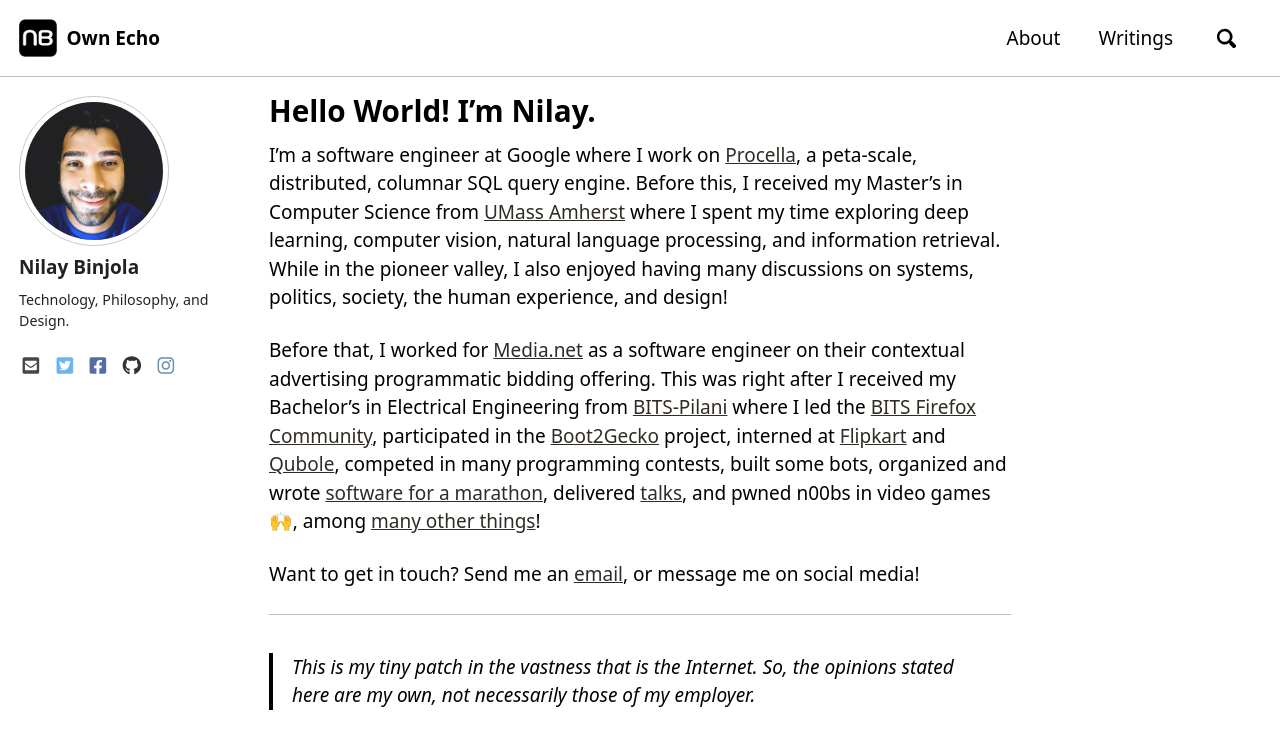
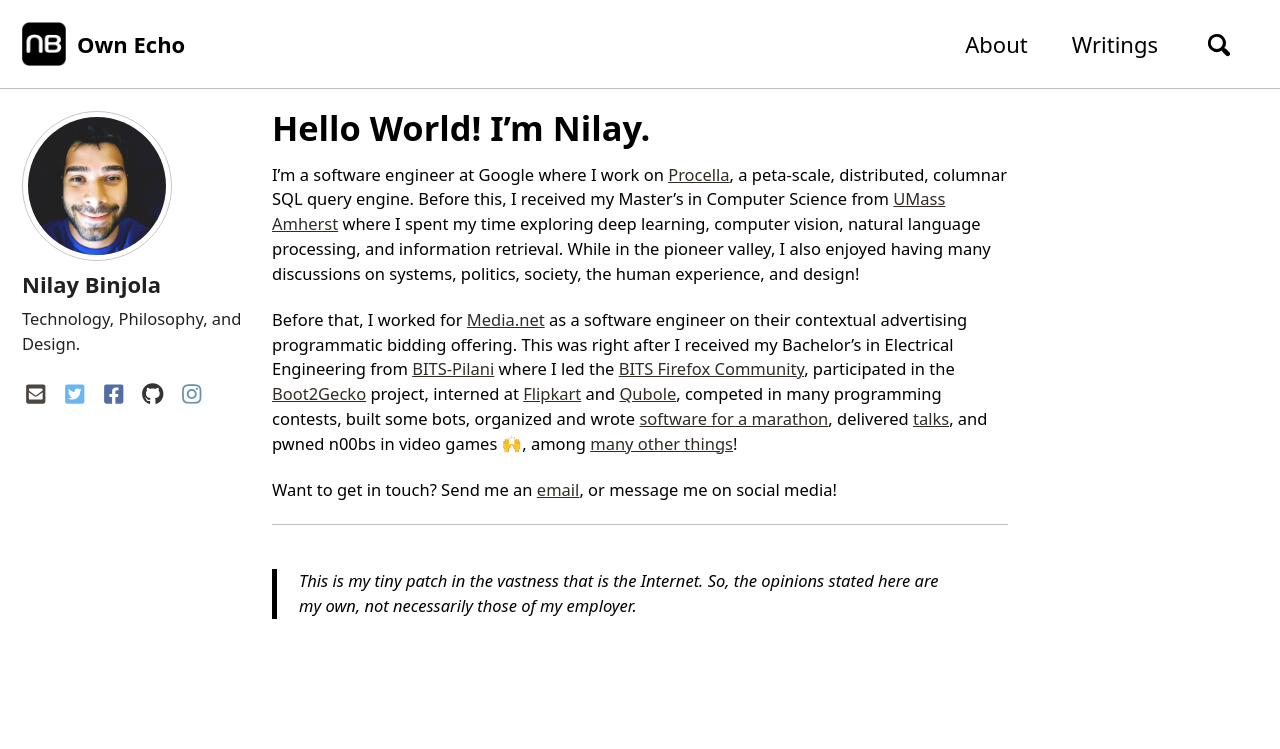
Before and after one commit to nitral/nitral.github.io, a Jekyll site: the page built from _pages/about.md, in a window 1280 px wide and 900 px high. Shown: the top 749 px of the window. Built offline with Jekyll 4.4.1, drawn with Linux system fonts in a browser that asks for light colours; cached includes are drawn as plain includes; nearby versions of some CDN libraries; emoji names are drawn with the system emoji font.

Commit message:
Changed font-size for page content only

```diff
--- a/_sass/minimal-mistakes/_page.scss
+++ b/_sass/minimal-mistakes/_page.scss
@@ -75,7 +75,7 @@
   p,
   li,
   dl {
-    font-size: 1em;
+    font-size: 0.75em;
   }
 
   /* paragraph indents */
--- a/_sass/minimal-mistakes/_reset.scss
+++ b/_sass/minimal-mistakes/_reset.scss
@@ -11,15 +11,15 @@ html {
   font-size: 16px;
 
   @include breakpoint($medium) {
-    font-size: 17px;
+    font-size: 18px;
   }
 
   @include breakpoint($large) {
-    font-size: 17px;
+    font-size: 20px;
   }
 
   @include breakpoint($x-large) {
-    font-size: 19px;
+    font-size: 22px;
   }
 
   -webkit-text-size-adjust: 100%;
```
